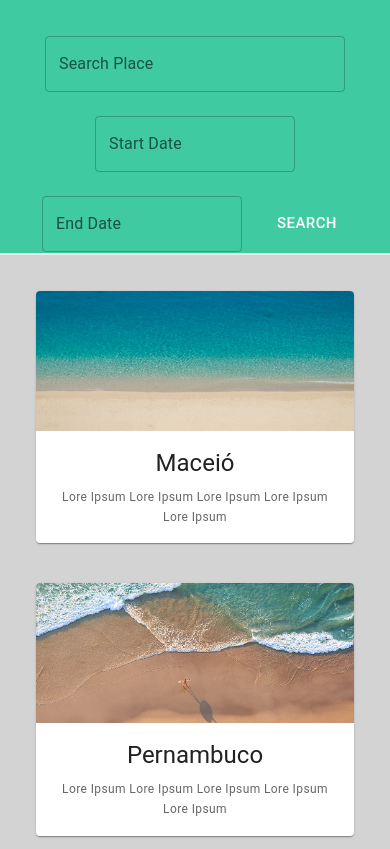
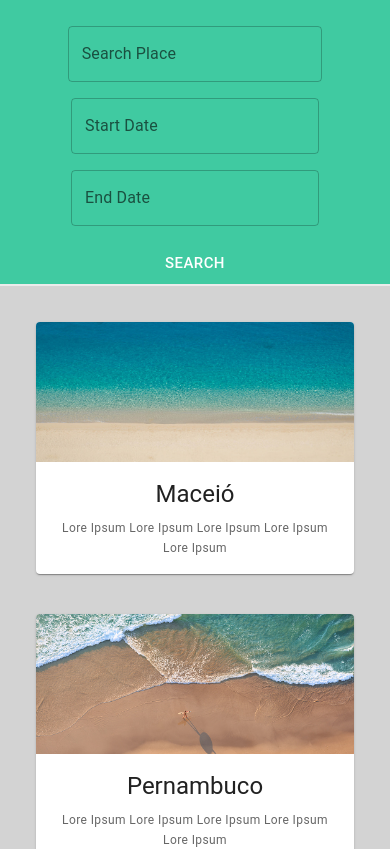
Before and after one commit to marco-rosner/bookingparadises, a React (Vite) app: page / in a window 390 px wide. Shown: the top 849 px of the page. Built offline with nearby package versions, Linux system fonts and the light colour scheme.

Commit message:
refact: Improve responsiveness

```diff
--- a/src/components/BookingForm/BookingForm.tsx
+++ b/src/components/BookingForm/BookingForm.tsx
@@ -12,12 +12,14 @@ export const BookingForm = (): React.ReactElement => {
             direction="row"
             justifyContent="center"
             alignItems="center"
-            spacing={3}
-            sx={{ minWidth: '200px', marginTop: '10px' }}
-            xs={4}
-            sm={12}
+            spacing={2}
+            sx={{ marginTop: '10px' }}
+            xs={8}
+            md={11}
+            lg={8}
+            xl={8}
         >
-            <Grid item>
+            <Grid item xs={8} md={4} lg={3} xl={3}>
                 <Autocomplete
                     freeSolo
                     id="searchPlace"
@@ -27,7 +29,7 @@ export const BookingForm = (): React.ReactElement => {
                         <TextField
                             {...params}
                             label="Search Place"
-                            sx={{ minWidth: '300px' }}
+                            sx={{ minWidth: '250px' }}
                             InputProps={{
                                 ...params.InputProps,
                                 type: 'search'
@@ -37,7 +39,7 @@ export const BookingForm = (): React.ReactElement => {
                 />
             </Grid>
             <DatePickers />
-            <Grid item>
+            <Grid item xs={8} md={1} lg={1}>
                 <Button size="large" sx={{ color: 'white' }}>Search</Button>
             </Grid>
         </Grid>
--- a/src/components/DatePickers/DatePickers.tsx
+++ b/src/components/DatePickers/DatePickers.tsx
@@ -28,7 +28,7 @@ export const DatePickers = (): React.ReactElement => {
 
     return (
         <LocalizationProvider dateAdapter={AdapterDayjs} adapterLocale={'en'}>
-            <Grid item>
+            <Grid item xs={8} md={3} lg={2.3} xl={1.7}>
                 <DatePicker
                     label="Start Date"
                     onChange={(sDate: Date | null) => {
@@ -38,16 +38,13 @@ export const DatePickers = (): React.ReactElement => {
                     slotProps={{
                         textField: {
                             error: error,
-                            sx: {
-                                width: '200px',
-                                minWidth: '200px'
-                            },
+                            sx: { minWidth: '200px' },
                         },
                     }}
                     disablePast
                 />
             </Grid>
-            <Grid item>
+            <Grid item xs={8} md={3} lg={2.3} xl={1.7}>
                 <DatePicker
                     label="End Date"
                     onChange={(eDate: Date | null) => {
@@ -57,10 +54,7 @@ export const DatePickers = (): React.ReactElement => {
                     slotProps={{
                         textField: {
                             error: error,
-                            sx: {
-                                width: '200px',
-                                minWidth: '200px'
-                            },
+                            sx: { minWidth: '200px' },
                         },
                     }}
                     disablePast
```
